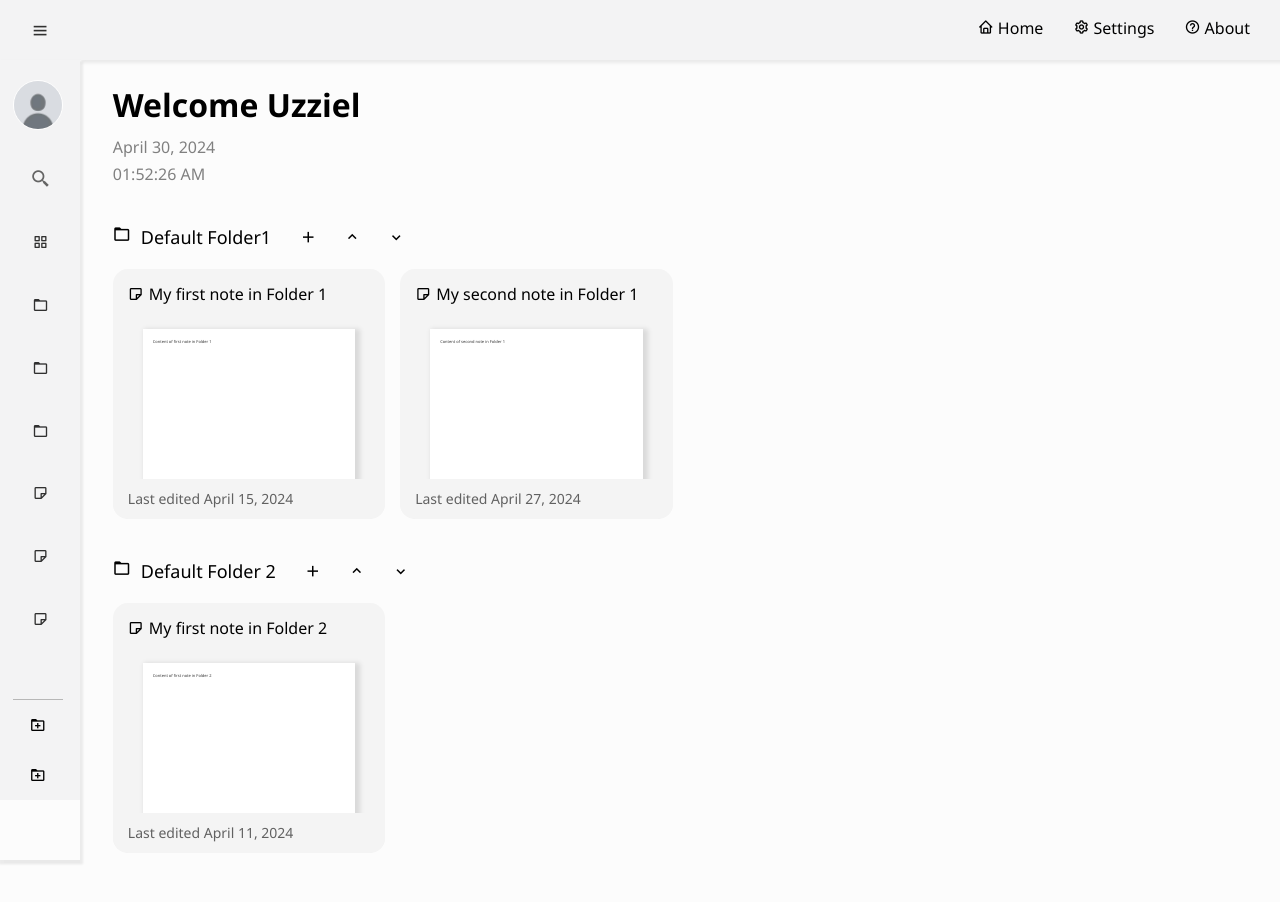
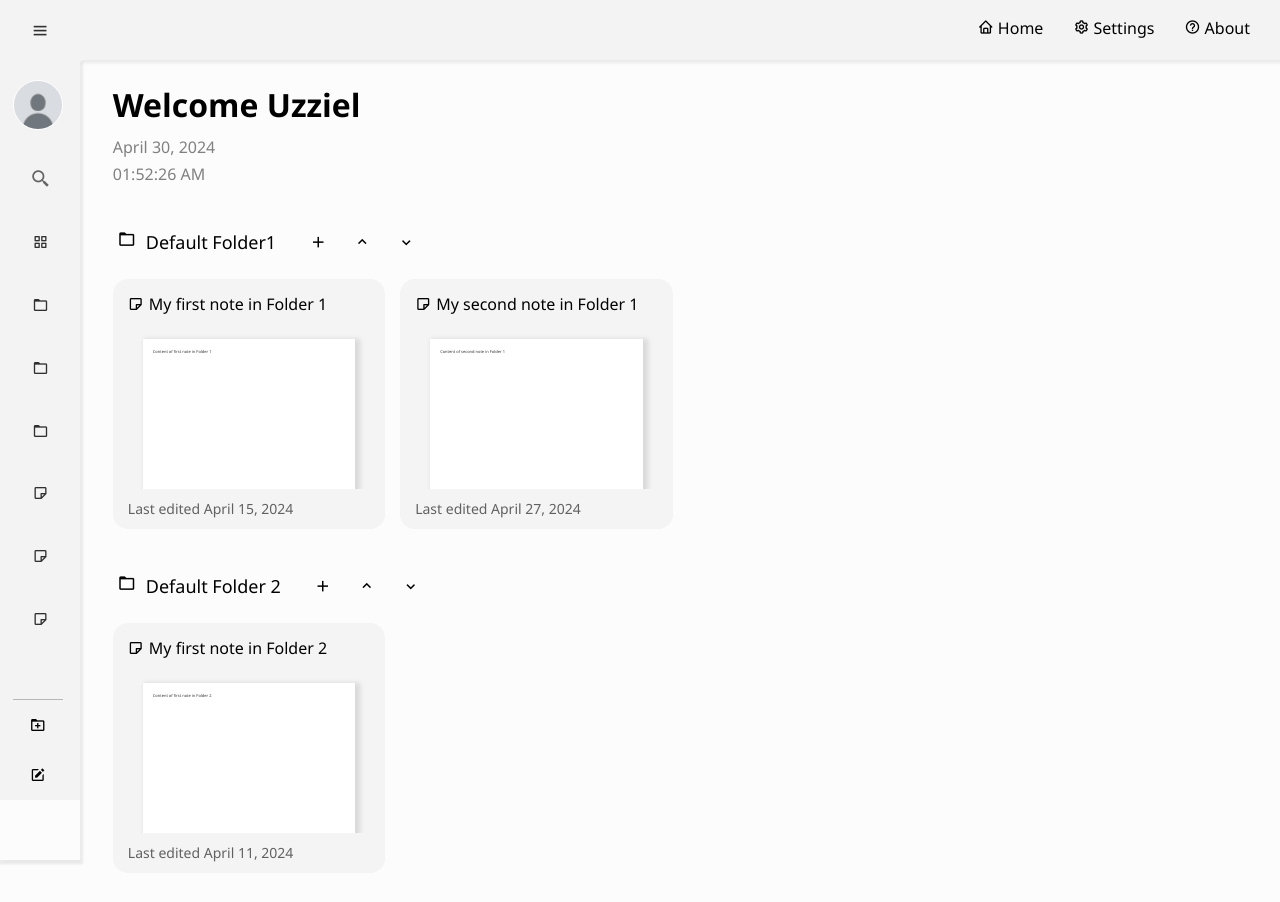
Before and after one commit to uzziel1/Notes-App-Project, a plain HTML site: page index.html in a window 1280 px wide. Shown: the top 902 px of the page. Drawn offline with nearby package versions, Linux system fonts and the light colour scheme.

Commit message:
Folder hover button CSS Fixes

```diff
--- a/index.html
+++ b/index.html
@@ -113,7 +113,7 @@
           <p>Create folder</p>
         </div>
         <div class="create-note">
-          <i class="bx bx-folder-plus"></i>
+          <i class="bx bxs-edit"></i>
           <p>Create note</p>
         </div>
       </div>
--- a/index.js
+++ b/index.js
@@ -214,6 +214,7 @@ function updateAddedNote(folderId) {
   addedMessageTimeouts[folderId] = timeoutId;
 }
 
+//Create New folder Sidebar Button
 document.querySelector(".js-create-folder").addEventListener("click", () => {
   const form = document.querySelector(".js-folder-title-form");
   const modal = document.querySelector(".js-create-new-folder");
--- a/styles/notes-grid.css
+++ b/styles/notes-grid.css
@@ -26,6 +26,18 @@
 
 .folder-logo {
   display: flex;
+  cursor: pointer;
+  padding: 5px;
+  transition: all 0.15s;
+}
+
+.folder-logo p {
+  cursor: pointer;
+}
+
+.folder-logo:hover {
+  background-color: rgb(212, 212, 212);
+  border-radius: 5px;
 }
 
 .folder-name i {
--- a/styles/sidebar.css
+++ b/styles/sidebar.css
@@ -16,6 +16,7 @@
   top: 0;
   left: 0;
   height: 100vh;
+  min-height: 740px;
   width: 80px;
   background-color: #f3f3f4;
   padding: 0.4rem 0.8rem;
```
